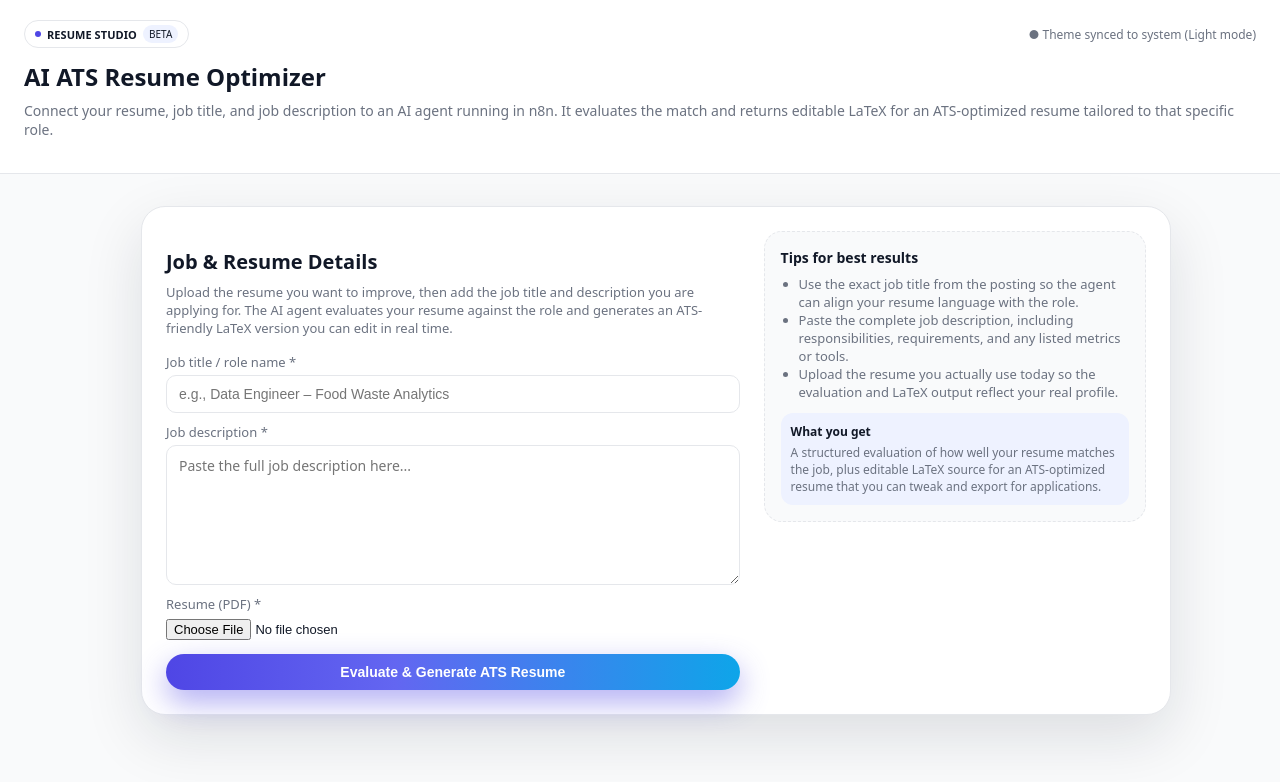
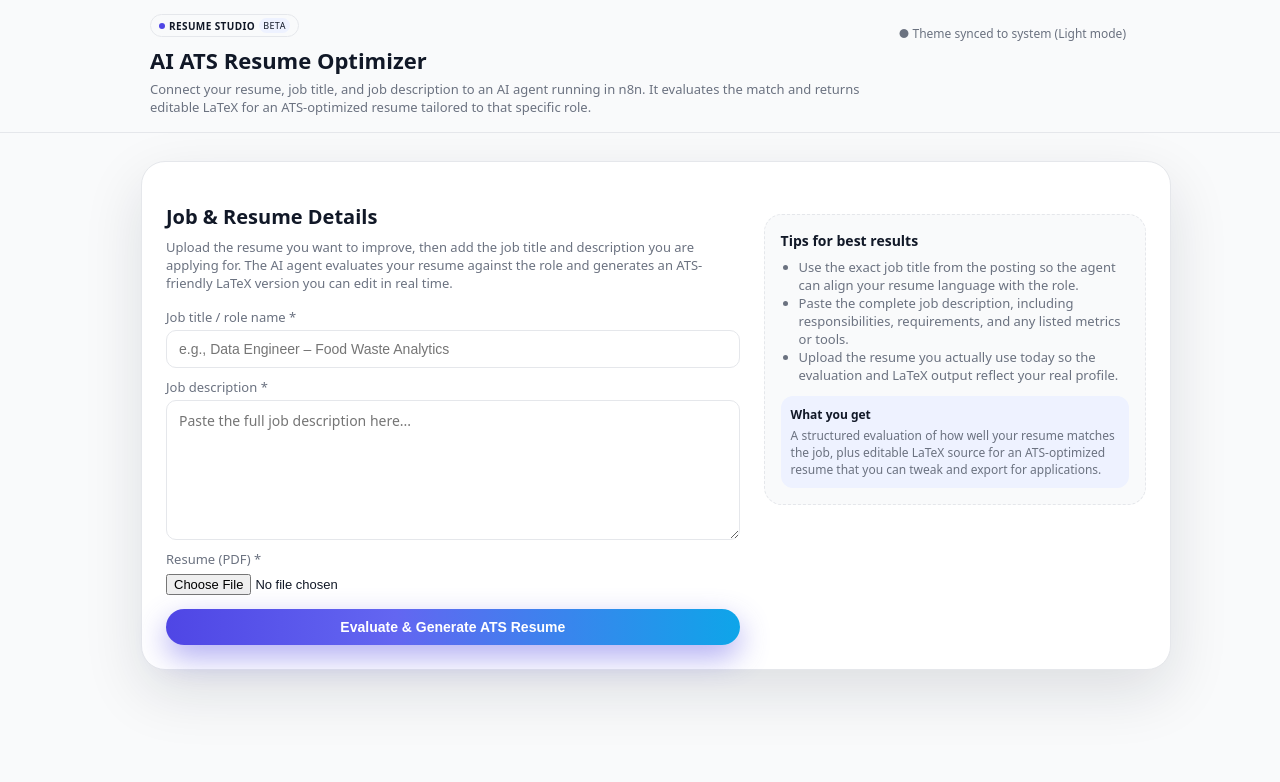
Before and after one commit to Sungchunn/Resume-Reader, a React (Create React App) app: page / in a window 1280 px wide. Shown: the top 782 px of the page. Built offline with nearby package versions, Linux system fonts and the light colour scheme.

Commit message:
Refined header layout: centered container, lowered theme indicator, aligned tips column with form fields

```diff
--- a/src/App.js
+++ b/src/App.js
@@ -29,23 +29,27 @@ export default function App() {
     return (
         <div style={styles.page}>
             <header style={styles.header}>
+                <div style={styles.headerInner}>
                     <div style={styles.headerTopRow}>
             <span style={styles.badge}>
                 <span style={styles.badgeDot} />
                 <span style={styles.badgeText}>Resume Studio</span>
                 <span style={styles.badgeTag}>Beta</span>
             </span>
+
                         <div style={styles.headerThemeHint}>
                             ● Theme synced to system ({isDarkMode ? "Dark" : "Light"} mode)
                         </div>
                     </div>
 
                     <h1 style={styles.headerTitle}>AI ATS Resume Optimizer</h1>
+
                     <p style={styles.headerSubtitle}>
                         Connect your resume, job title, and job description to an AI agent
-                    running in n8n. It evaluates the match and returns editable LaTeX for
-                    an ATS-optimized resume tailored to that specific role.
+                        running in n8n. It evaluates the match and returns editable LaTeX
+                        for an ATS-optimized resume tailored to that specific role.
                     </p>
+                </div>
             </header>
 
             <main style={styles.main}>
--- a/src/styles/themeStyles.js
+++ b/src/styles/themeStyles.js
@@ -5,6 +5,8 @@ export function getStyles(isDarkMode) {
     const textColor = isDarkMode ? "#e5e7eb" : "#111827";
     const subTextColor = isDarkMode ? "#9ca3af" : "#6b7280";
     const codeBg = isDarkMode ? "#020617" : "#f3f4f6";
+
+    const MAX_WIDTH = 980; // shared by header + main card
 
     return {
         page: {
@@ -15,29 +17,106 @@ export function getStyles(isDarkMode) {
             color: textColor,
         },
 
+        /* -------- HEADER (centered block, left-aligned text) -------- */
         header: {
-            padding: "20px 24px",
+            position: "sticky",
+            top: 0,
+            zIndex: 20,
             borderBottom: `1px solid ${borderColor}`,
-            background: bgCard,
+            backdropFilter: "blur(10px)",
+            background: isDarkMode
+                ? "rgba(2,6,23,0.95)"
+                : "rgba(249,250,251,0.96)",
+            width: "100%",
+        },
+
+        headerInner: {
+            maxWidth: MAX_WIDTH,
+            margin: "0 auto",
+            padding: "14px 24px 16px",
             display: "flex",
             flexDirection: "column",
+            alignItems: "stretch",
+            textAlign: "left",
             gap: 4,
-            position: "sticky",
-            top: 0,
-            zIndex: 10,
         },
 
+        headerTopRow: {
+            display: "flex",
+            justifyContent: "space-between",
+            alignItems: "center",
+            marginBottom: 6,
+            width: "100%",
+        },
+
+        badge: {
+            display: "inline-flex",
+            alignItems: "center",
+            gap: 4,
+            padding: "3px 8px",
+            borderRadius: 999,
+            border: `1px solid ${borderColor}`,
+            fontSize: 10,
+            textTransform: "uppercase",
+            letterSpacing: 0.4,
+            fontWeight: 600,
+        },
+        badgeDot: {
+            width: 6,
+            height: 6,
+            borderRadius: "999px",
+            background: "#4f46e5",
+        },
+        badgeText: {
+            fontWeight: 600,
+        },
+        badgeTag: {
+            padding: "1px 4px",
+            borderRadius: 999,
+            background: isDarkMode ? "#1e293b" : "#eef2ff",
+            fontSize: 9,
+            fontWeight: 500,
+        },
+
+        headerTitle: {
+            margin: 0,
+            fontSize: 22,
+            fontWeight: 700,
+            lineHeight: 1.2,
+        },
+
+        headerSubtitle: {
+            margin: 0,
+            marginTop: 4,
+            fontSize: 13,
+            lineHeight: 1.35,
+            maxWidth: 720,
+            color: subTextColor,
+        },
+
+        // move the theme hint lower using relative positioning
+        headerThemeHint: {
+            fontSize: 12,
+            color: subTextColor,
+            whiteSpace: "nowrap",
+            position: "relative",
+            top: 8,        // push it down
+            marginRight: 4,
+        },
+
+        /* ---------------- MAIN LAYOUT ---------------- */
         main: {
             width: "100%",
             display: "flex",
             justifyContent: "center",
-            padding: "32px 16px 48px",
+            padding: "28px 16px 48px",
         },
 
         // main card with two columns
         card: {
-            maxWidth: 980,
+            maxWidth: MAX_WIDTH,
             width: "100%",
+            margin: "0 auto",
             background: bgCard,
             border: `1px solid ${borderColor}`,
             borderRadius: 24,
@@ -54,9 +133,11 @@ export function getStyles(isDarkMode) {
             minWidth: 0,
         },
 
+        // offset entire tips column so the top aligns with the Job Title label
         tipsColumn: {
             flex: 2,
-            minWidth: 220,
+            minWidth: 240,
+            marginTop: 28,   // play with 24–32 if you want finer tuning
         },
 
         h2: { marginBottom: 8, fontSize: 20 },
@@ -142,55 +223,6 @@ export function getStyles(isDarkMode) {
             fontSize: 13,
         },
 
-        // header extras
-        headerTopRow: {
-            display: "flex",
-            justifyContent: "space-between",
-            alignItems: "center",
-            marginBottom: 8,
-        },
-        badge: {
-            display: "inline-flex",
-            alignItems: "center",
-            gap: 6,
-            padding: "4px 10px",
-            borderRadius: 999,
-            border: `1px solid ${borderColor}`,
-            fontSize: 11,
-            textTransform: "uppercase",
-            letterSpacing: 0.06,
-        },
-        badgeDot: {
-            width: 6,
-            height: 6,
-            borderRadius: "999px",
-            background: "#4f46e5",
-        },
-        badgeText: {
-            fontWeight: 600,
-        },
-        badgeTag: {
-            padding: "2px 6px",
-            borderRadius: 999,
-            background: isDarkMode ? "#020617" : "#eef2ff",
-            fontSize: 10,
-            fontWeight: 500,
-        },
-        headerTitle: {
-            margin: 0,
-            fontSize: 24,
-            fontWeight: 700,
-        },
-        headerSubtitle: {
-            marginTop: 4,
-            fontSize: 14,
-            color: subTextColor,
-        },
-        headerThemeHint: {
-            fontSize: 12,
-            color: subTextColor,
-        },
-
         // tips
         tipsCard: {
             borderRadius: 18,
@@ -227,7 +259,6 @@ export function getStyles(isDarkMode) {
             color: subTextColor,
         },
 
-        // keep your existing code styles etc
         pre: {
             background: codeBg,
             border: `1px solid ${borderColor}`,
```
Also changed, not shown: 1 other file (tests, documents, lock files or other folders). Lines whose indentation alone changed are shown as unchanged.
